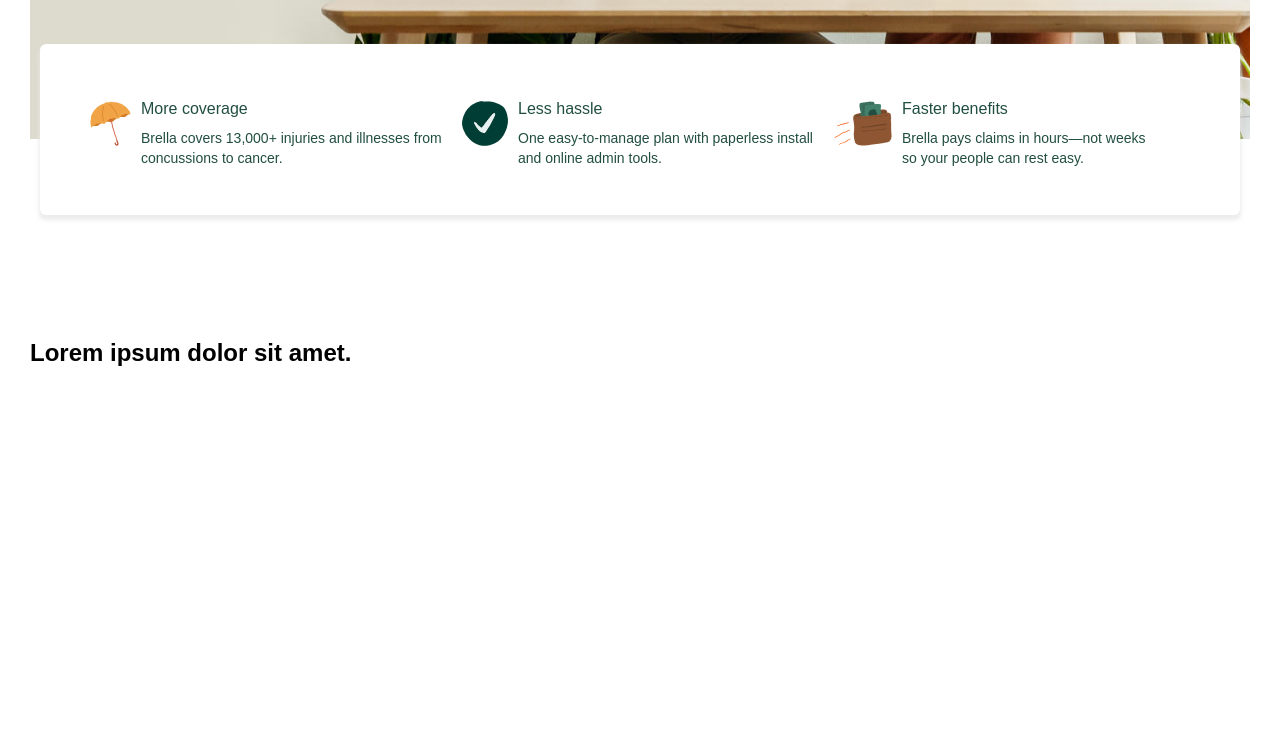
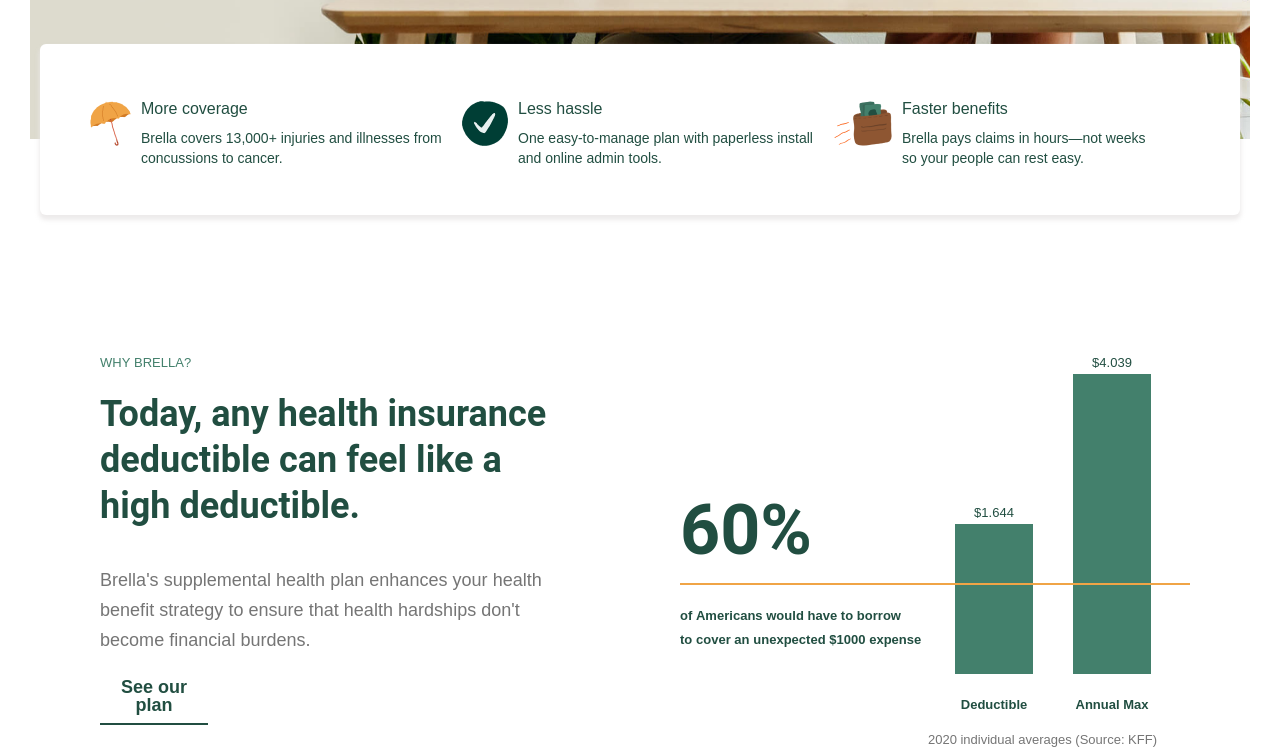
Before and after one commit to pilana5minut/Training-Layout-Brella, a plain HTML site: page index.html in a window 1280 px wide. Shown: the part 671-1419 px from the top of the page. Before the commit the page ends 1038 px from the top, so only its background shows below. Drawn offline with Linux system fonts and the light colour scheme; files whose address does not match are found by name.

Commit message:
Add block-2

```diff
--- a/css/components/block-1.css
+++ b/css/components/block-1.css
@@ -5,7 +5,7 @@
   background-image: url("../../img/block-1__image.jpg");
   background-size: cover;
   background-position: center center;
-  margin-bottom: 200px;
+  margin-bottom: 214px;
 }
 
 .block-1__title {
--- /dev/null
+++ b/css/components/block-2.css
@@ -0,0 +1,153 @@
+.block-2__wrapper {
+  display: flex;
+}
+
+.left-section {
+  width: 50%;
+  padding: 0 60px;
+}
+
+.left-section__arguments {
+  display: block;
+  font-weight: 400;
+  font-size: 13px;
+  line-height: 20px;
+  letter-spacing: 0.05px;
+  text-transform: uppercase;
+  color: var(--medium-green-color);
+  margin-bottom: 18px;
+}
+
+.left-section__title {
+  font-family: "Roboto";
+  font-style: normal;
+  font-weight: 700;
+  font-size: 36px;
+  line-height: 46px;
+  color: var(--darck-green-color);
+  margin-bottom: 36px;
+}
+
+.left-section__text {
+  font-weight: 400;
+  font-size: 18px;
+  line-height: 30px;
+  letter-spacing: 0.02px;
+  color: var(--gray-color);
+  margin-bottom: 23px;
+}
+
+.plan {
+  display: flex;
+  flex-direction: column;
+  align-items: center;
+  width: 108px;
+  font-weight: 700;
+  font-size: 18px;
+  line-height: 18px;
+  text-align: center;
+  letter-spacing: 0.02px;
+  color: var(--darck-green-color);
+}
+
+.plan__text {
+  margin-bottom: 9px;
+}
+
+.plan__underline {
+  width: 108px;
+  height: 2px;
+  background-color: var(--darck-green-color);
+}
+
+.right-section {
+  display: flex;
+  position: relative;
+  width: 50%;
+  padding: 0;
+}
+
+.right-section__wrapper {
+  width: 50%;
+  padding-top: 132px;
+  padding-left: 40px;
+  padding-right: 16px;
+}
+
+.right-section__percent {
+  font-family: "Roboto";
+  font-style: normal;
+  font-weight: 700;
+  font-size: 70px;
+  line-height: 90px;
+  color: var(--darck-green-color);
+  margin-bottom: 29px;
+}
+
+.right-section__texts {
+  font-weight: 700;
+  font-size: 13px;
+  line-height: 24px;
+  letter-spacing: 0.02px;
+  color: var(--darck-green-color);
+}
+
+.trend-line {
+  width: 510px;
+  height: 2px;
+  position: absolute;
+  top: 230px;
+  left: 40px;
+  background-color: #f0a446;
+}
+
+/* || Column bar */
+
+.column-bar {
+  display: flex;
+  justify-content: space-evenly;
+  align-items: flex-end;
+  gap: 40px;
+  height: 380px;
+  padding: 0 15px;
+}
+
+.column-bar__indicator {
+  font-weight: 400;
+  font-size: 13px;
+  line-height: 22px;
+  text-align: center;
+  color: var(--darck-green-color);
+}
+
+.column-bar__column {
+  width: 78px;
+  background-color: var(--medium-green-color);
+  margin: 0 auto;
+  margin-bottom: 20px;
+}
+
+.column-bar__title {
+  font-weight: 700;
+  font-size: 13px;
+  line-height: 22px;
+  text-align: center;
+  color: var(--darck-green-color);
+  margin-bottom: 17px;
+}
+
+.column-bar__column_first {
+  height: 150px;
+}
+
+.column-bar__column_second {
+  height: 300px;
+}
+
+.block-2__statistics {
+  font-weight: 400;
+  font-size: 13px;
+  text-align: right;
+  padding-right: 83px;
+  color: var(--gray-color);
+}
--- a/css/style.css
+++ b/css/style.css
@@ -8,3 +8,4 @@
 
 @import "components/header.css";
 @import "components/block-1.css";
+@import "components/block-2.css";
--- a/css/variables.css
+++ b/css/variables.css
@@ -3,4 +3,5 @@
   --black-color: #000;
   --darck-green-color: #214e41;
   --medium-green-color: #43806c;
+  --gray-color: #757575;
 }
--- a/index.html
+++ b/index.html
@@ -124,8 +124,60 @@
 
       <!-- || Block-3 -->
 
-      <section class="block-3">
-        <h2>Lorem ipsum dolor sit amet.</h2>
+      <section class="block-2 container">
+        <div class="block-2__wrapper">
+          <div class="left-section">
+            <a class="left-section__arguments" href="#"> Why Brella? </a>
+
+            <h2 class="left-section__title">
+              Today, any health insurance deductible can feel like a high
+              deductible.
+            </h2>
+
+            <p class="left-section__text">
+              Brella's supplemental health plan enhances your health benefit
+              strategy to ensure that health hardships don't become financial
+              burdens.
+            </p>
+
+            <a href="#" class="plan">
+              <p class="plan__text">
+                See our
+                <br />
+                plan
+              </p>
+              <span class="plan__underline"></span>
+            </a>
+          </div>
+          <div class="right-section">
+            <div class="right-section__wrapper">
+              <p class="right-section__percent">60%</p>
+              <p class="right-section__texts">
+                of&nbsp;Americans would have to&nbsp;borrow to&nbsp;cover
+                an&nbsp;unexpected $1000 expense
+              </p>
+            </div>
+
+            <div class="trend-line"></div>
+
+            <div class="column-bar">
+              <div class="column-bar__wrapper">
+                <p class="column-bar__indicator">$1.644</p>
+                <div class="column-bar__column column-bar__column_first"></div>
+                <p class="column-bar__title">Deductible</p>
+              </div>
+              <div class="column-bar__wrapper">
+                <p class="column-bar__indicator">$4.039</p>
+                <div class="column-bar__column column-bar__column_second"></div>
+                <p class="column-bar__title">Annual Max</p>
+              </div>
+            </div>
+          </div>
+        </div>
+
+        <p class="block-2__statistics">
+          2020 individual averages (Source: KFF)
+        </p>
       </section>
     </div>
   </body>
```
